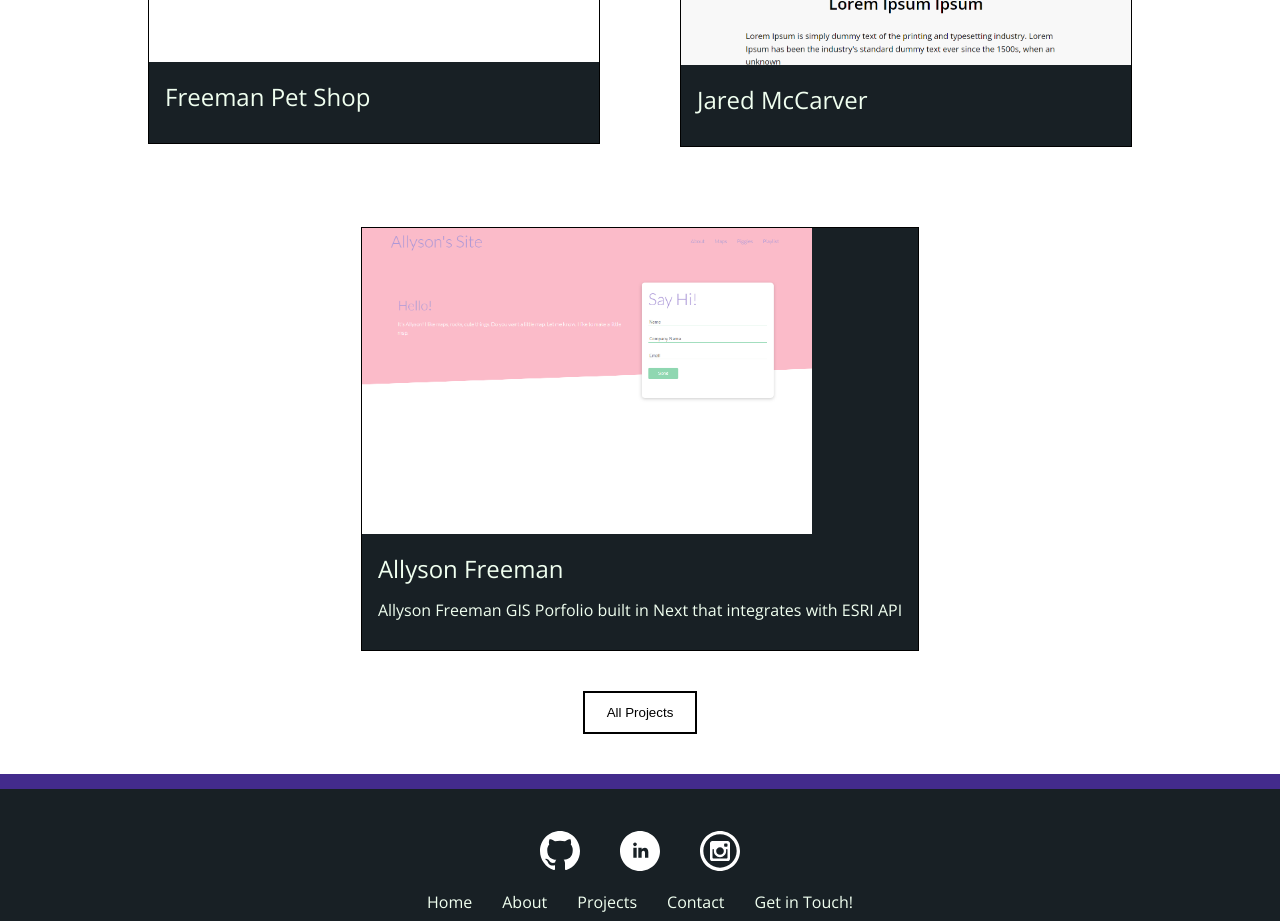
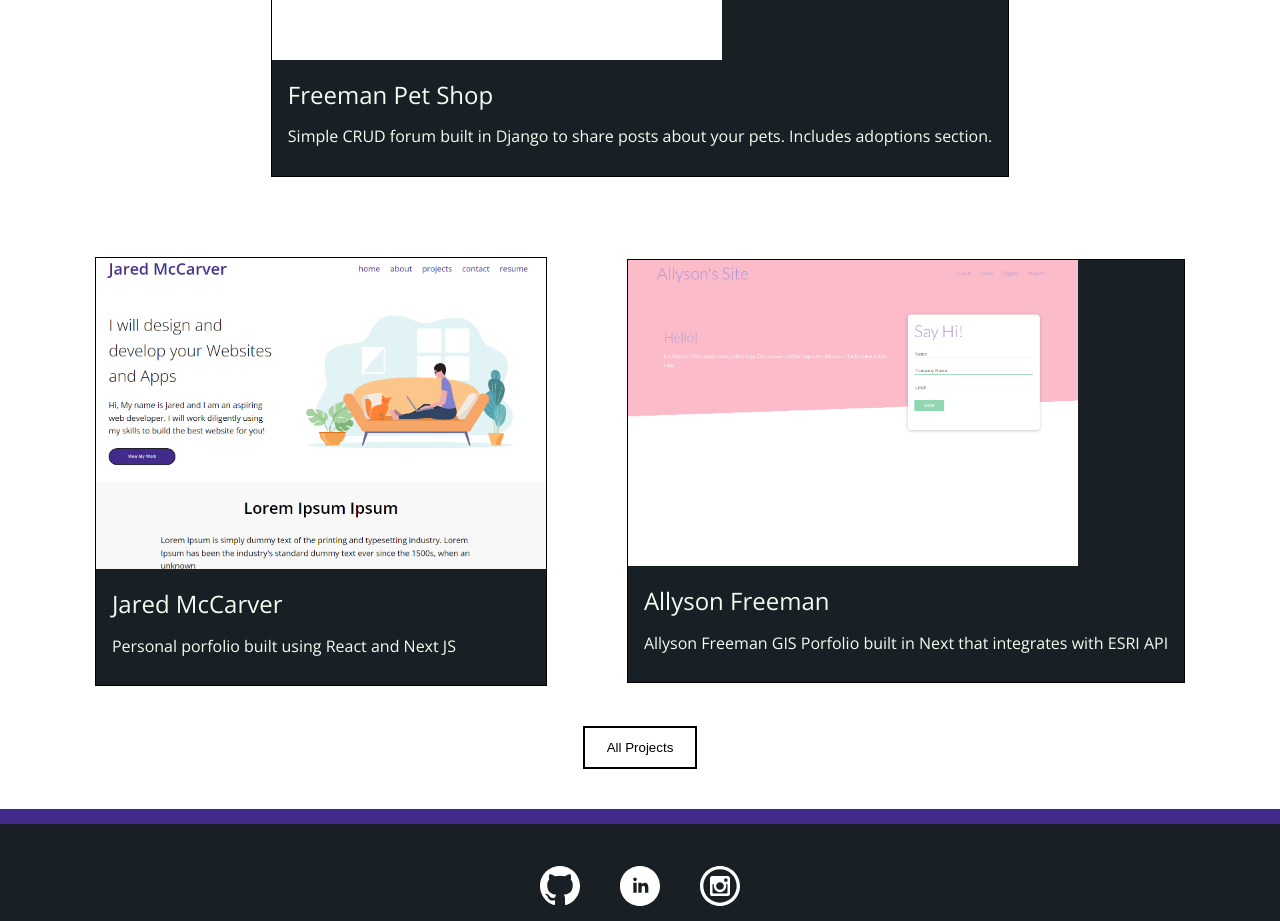
Before and after one commit to jsmccarver/Jared-Porfolio, a Next.js app: page / in a window 1280 px wide. Shown: the part 1400-2321 px from the top of the page. Built offline with nearby package versions, Linux system fonts and the light colour scheme.

Commit message:
Fixed {.description: ""}

```diff
--- a/pages/index.js
+++ b/pages/index.js
@@ -21,7 +21,7 @@ export default function Home() {
       Name: "Allyson Freeman",
       Link: "https://allysonfreeman.com/",
       img: "./Allyson_site_thumb.png",
-      Description:
+      description:
         "Allyson Freeman GIS Porfolio built in Next that integrates with ESRI API",
     },
   ];
@@ -75,7 +75,7 @@ export default function Home() {
                     <a href={Project.Link}>
                       <h3>{Project.Name}</h3>
                     </a>
-                    <p>{Project.Description}</p>
+                    <p>{Project.description}</p>
                   </div>
                 </div>
               ))}
```
